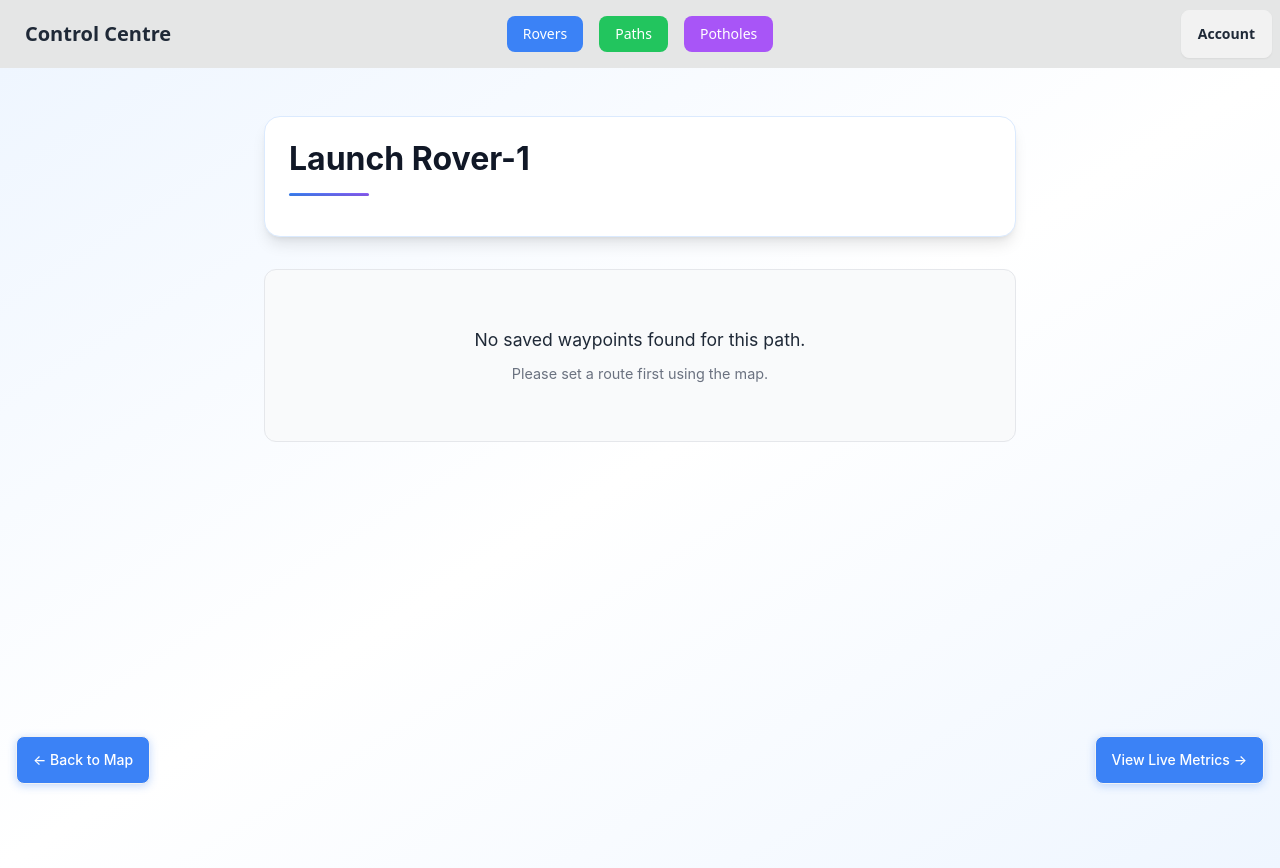
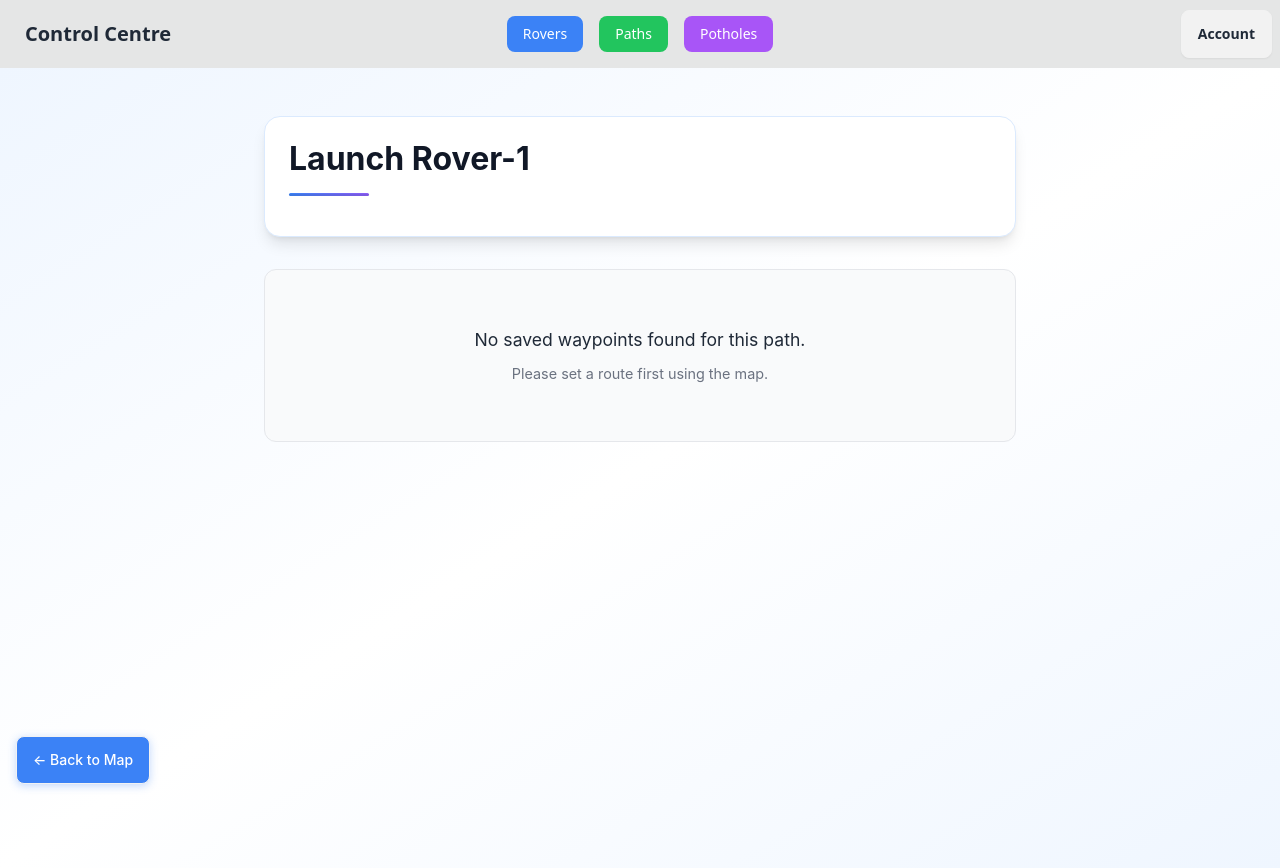
Before and after one commit to ByteSizedRobotics/rover-ui, a SvelteKit app: page /launch-rover/1 in a window 1280 px wide. Built offline with nearby package versions, Linux system fonts and the light colour scheme.

Commit message:
removed live metrics button

```diff
--- a/src/routes/launch-rover/[id]/+page.svelte
+++ b/src/routes/launch-rover/[id]/+page.svelte
@@ -366,14 +366,6 @@
 				href={`/map/${encodeURIComponent(roverId)}`}>← Back to Map</a
 			>
 		</div>
-
-		<!-- Live Metrics (bottom-right) -->
-		<div class="bottom-right fixed bottom-4 right-4 z-10">
-			<a
-				class="btn rounded-lg bg-green-500 px-4 py-2 font-medium text-white shadow-lg transition-colors hover:bg-green-600"
-				href={`/rovers/${encodeURIComponent(roverId)}`}>View Live Metrics →</a
-			>
-		</div>
 	</div>
 </div>
 
@@ -669,13 +661,6 @@
 		z-index: 1002;
 	}
 
-	.bottom-right {
-		position: fixed;
-		right: 16px;
-		bottom: 16px;
-		z-index: 1002;
-	}
-
 	.btn {
 		display: inline-flex;
 		align-items: center;
```
